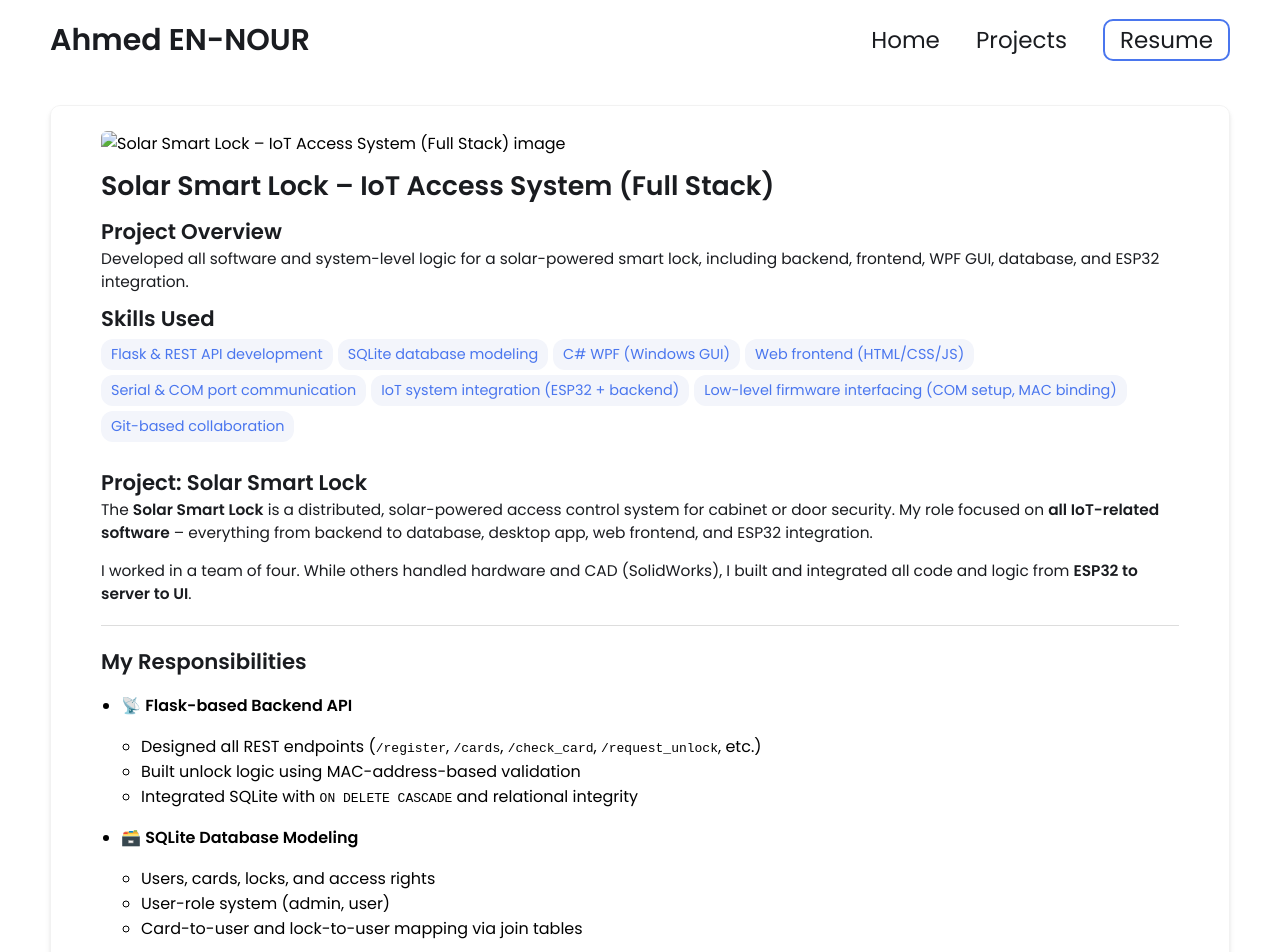
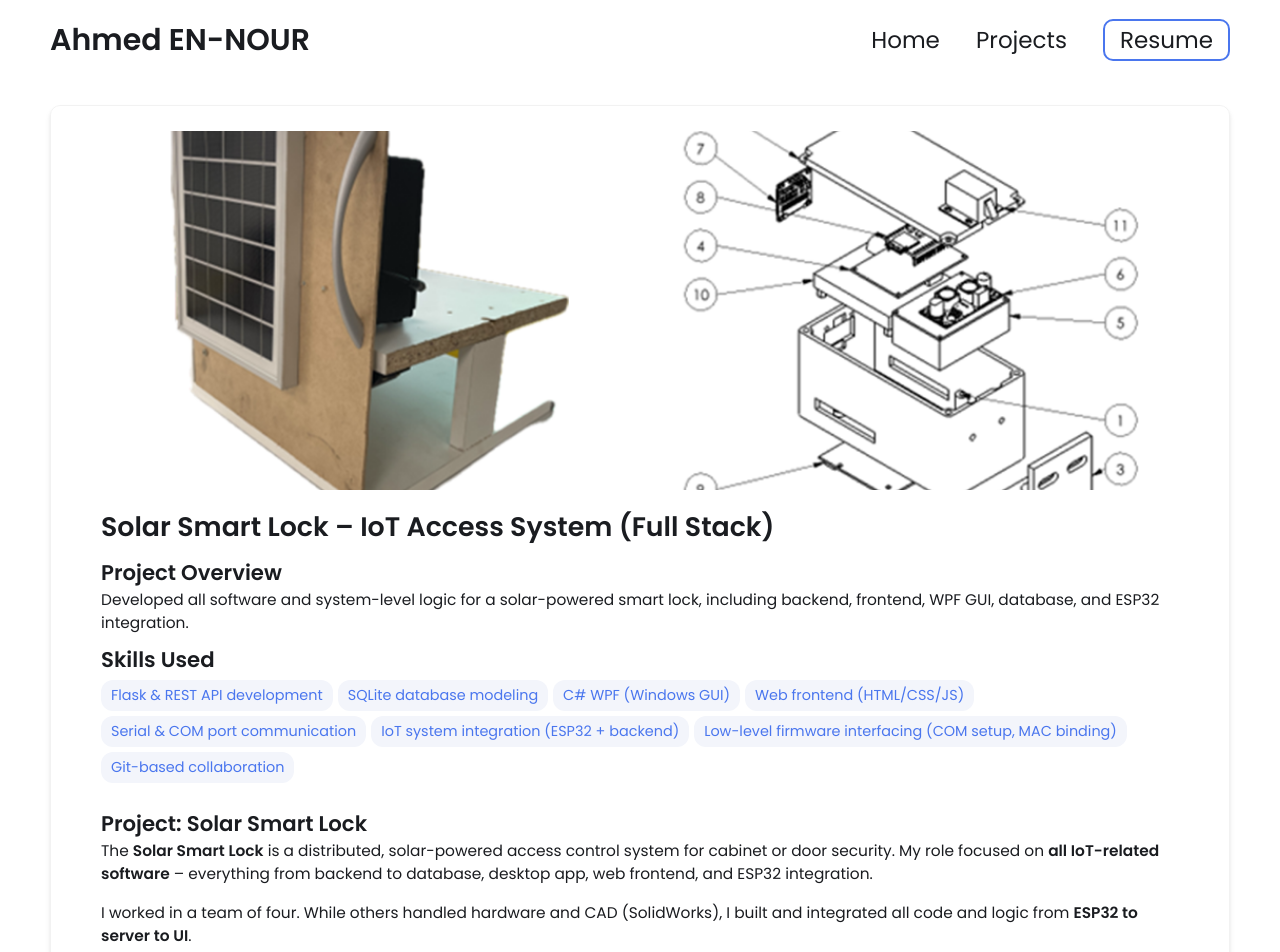
Before and after one commit to ahmeeenn/ahmeeenn.github.io, a Jekyll site: the page built from _projects/Smart-Lock/index.md, in a window 1280 px wide. Shown: the top 952 px of the page. Built offline with Jekyll 4.4.1, drawn with Linux system fonts in a browser that asks for light colours.

Commit message:
Update index.md

```diff
--- a/_projects/Smart-Lock/index.md
+++ b/_projects/Smart-Lock/index.md
@@ -11,7 +11,7 @@ skills:
   - IoT system integration (ESP32 + backend)
   - Low-level firmware interfacing (COM setup, MAC binding)
   - Git-based collaboration
-main-image: _projects/pics/Untitled-1.png
+main-image: /Untitled-1.png
 ---
 
 ## Project: Solar Smart Lock
@@ -58,17 +58,17 @@ I worked in a team of four. While others handled hardware and CAD (SolidWorks),
 
 ## Architecture Diagram
 
-{% include image-gallery.html images="_projects/pics/system_architecture.png" height="400" %}
+{% include image-gallery.html images="/system_architecture.png" height="400" %}
 
 ---
 
 ## Screenshots
 
 ### Desktop App (WPF)
-{% include image-gallery.html images="_projects/pics/c_app_mainpage.png, _projects/pics/c_app_user_table.png" height="400" %}
+{% include image-gallery.html images="/c_app_mainpage.png, /c_app_user_table.png" height="400" %}
 
 ### Web Dashboard
-{% include image-gallery.html images="_projects/pics/admin_dash_web.png, _projects/pics/user_dash_web.png" height="400" %}
+{% include image-gallery.html images="/admin_dash_web.png, /user_dash_web.png" height="400" %}
 
 ---
 
```
